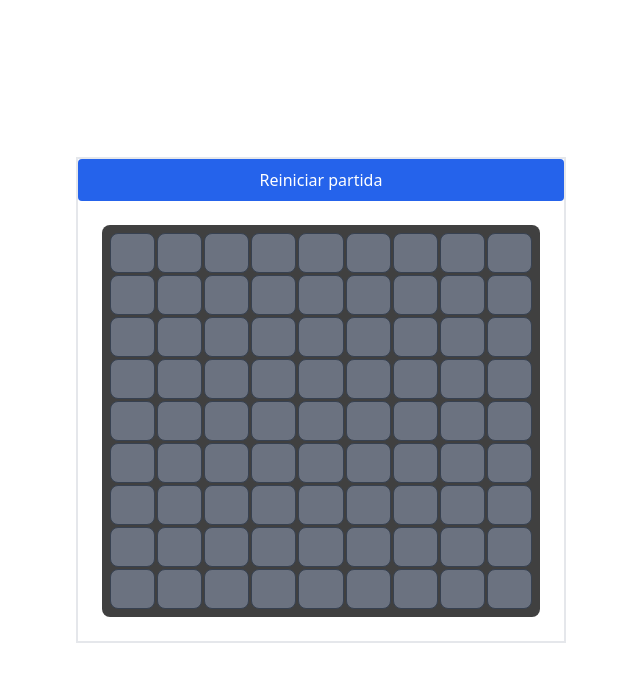
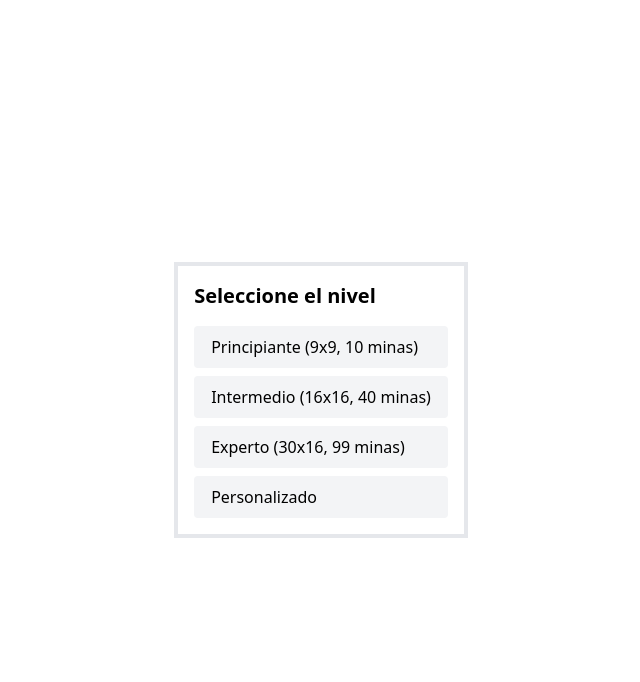
Before and after one commit to Federico-Benitez/buscaminas, a React (Vite) app: page / in a window 1280 px wide. Shown: the top 682 px of the page, without its empty margins (319-959 px from the left). Built offline with nearby package versions, Linux system fonts and the light colour scheme.

Commit message:
feat: Add level selection functionality with predefined and custom difficulty options.

```diff
--- a/src/App.tsx
+++ b/src/App.tsx
@@ -4,15 +4,29 @@ import { Board as BoardComponent } from "./components/Board";
 import { floodFill } from "./game/floodFill";
 import type { Board } from "./game/types";
 import { checkVictory } from "./game/checkVictory";
+import LevelSelector from "./components/LevelSelector";
 
 export default function App() {
+  const [level, setLevel] = useState<'beginner' | 'intermediate' | 'expert' | 'custom' | null>(null);
+  // Definición de niveles y sus configuraciones
+  const levels = [
+    { id: 'beginner', label: 'Principiante (9x9, 10 minas)', rows: 9, cols: 9, mines: 10 },
+    { id: 'intermediate', label: 'Intermedio (16x16, 40 minas)', rows: 16, cols: 16, mines: 40 },
+    { id: 'expert', label: 'Experto (30x16, 99 minas)', rows: 16, cols: 30, mines: 99 },
+    { id: 'custom', label: 'Personalizado', rows: 9, cols: 9, mines: 10 },
+  ] as const;
+
   const [board, setBoard] = useState(() => generateBoard(9, 9, 10));
   const [gameOver, setGameOver] = useState(false);
   const [won, setWon] = useState(false);
 
   function resetGame() {
-    setBoard(generateBoard(9, 9, 10));
+    // Reiniciar según el nivel seleccionado
+    const cfg = levels.find((l) => l.id === level) ?? levels[0];
+    setBoard(generateBoard(cfg.rows, cfg.cols, cfg.mines));
     setGameOver(false);
+    setWon(false);
+    setLevel(null);
   }
 
 
@@ -59,8 +73,43 @@ export default function App() {
     setBoard(newBoard);
   };
 
+  function handleSelectLevel(id: typeof levels[number]['id']) {
+    // Buscar configuración
+    const cfg = levels.find((l) => l.id === id)!;
+
+    if (id === 'custom') {
+      // Pedir al usuario valores personalizados (simple prompt).
+      const r = parseInt(window.prompt('Filas (rows) — e.g. 9') ?? String(cfg.rows), 10);
+      const c = parseInt(window.prompt('Columnas (cols) — e.g. 9') ?? String(cfg.cols), 10);
+      const m = parseInt(window.prompt('Minas (mines) — e.g. 10') ?? String(cfg.mines), 10);
+
+      const rows = Number.isNaN(r) ? cfg.rows : Math.max(1, r);
+      const cols = Number.isNaN(c) ? cfg.cols : Math.max(1, c);
+      const mines = Number.isNaN(m) ? cfg.mines : Math.max(0, Math.min(rows * cols - 1, m));
+
+      setLevel('custom');
+      setBoard(generateBoard(rows, cols, mines));
+      setGameOver(false);
+      setWon(false);
+      return;
+    }
+
+    // Nivel normal
+    setLevel(id);
+    setBoard(generateBoard(cfg.rows, cfg.cols, cfg.mines));
+    setGameOver(false);
+    setWon(false);
+  }
+
+
+
   return (
     <main className="flex flex-col justify-center h-max max-w-4xl w-full mx-auto border-2">
+
+      {level === null ? (
+        <LevelSelector levels={levels.map((l) => ({ id: l.id, label: l.label }))} onSelect={handleSelectLevel} />
+      ) : (
+        <>
           {won && (
             <div className="text-green-700 font-bold text-xl text-center">
               ¡Ganaste! 🎉
@@ -72,12 +121,14 @@ export default function App() {
           >
             Reiniciar partida
           </button>
-
           <BoardComponent
             board={board}
             onCellClick={handleLeftClick}
             onCellRightClick={handleRightClick}
           />
+
+        </>
+      )}
     </main>
   );
 
--- /dev/null
+++ b/src/components/LevelSelector.tsx
@@ -0,0 +1,40 @@
+
+
+
+
+import type { MouseEvent } from 'react';
+
+type Level = {
+    id: 'beginner' | 'intermediate' | 'expert' | 'custom';
+    label: string;
+};
+
+export default function LevelSelector({
+    levels,
+    onSelect,
+}: {
+    levels: Level[];
+    onSelect: (id: Level['id']) => void;
+}) {
+    function handleClick(e: MouseEvent<HTMLButtonElement>, id: Level['id']) {
+        e.preventDefault();
+        onSelect(id);
+    }
+
+    return (
+        <div className="text-black p-4 border-2">
+            <h1 className="text-xl font-semibold mb-4">Seleccione el nivel</h1>
+            <div className="space-y-2">
+                {levels.map((lvl) => (
+                    <button
+                        key={lvl.id}
+                        onClick={(e) => handleClick(e, lvl.id)}
+                        className="block w-full text-left px-4 py-2 bg-gray-100 rounded hover:bg-gray-200"
+                    >
+                        {lvl.label}
+                    </button>
+                ))}
+            </div>
+        </div>
+    );
+}
```
Lines whose indentation alone changed are shown as unchanged.
